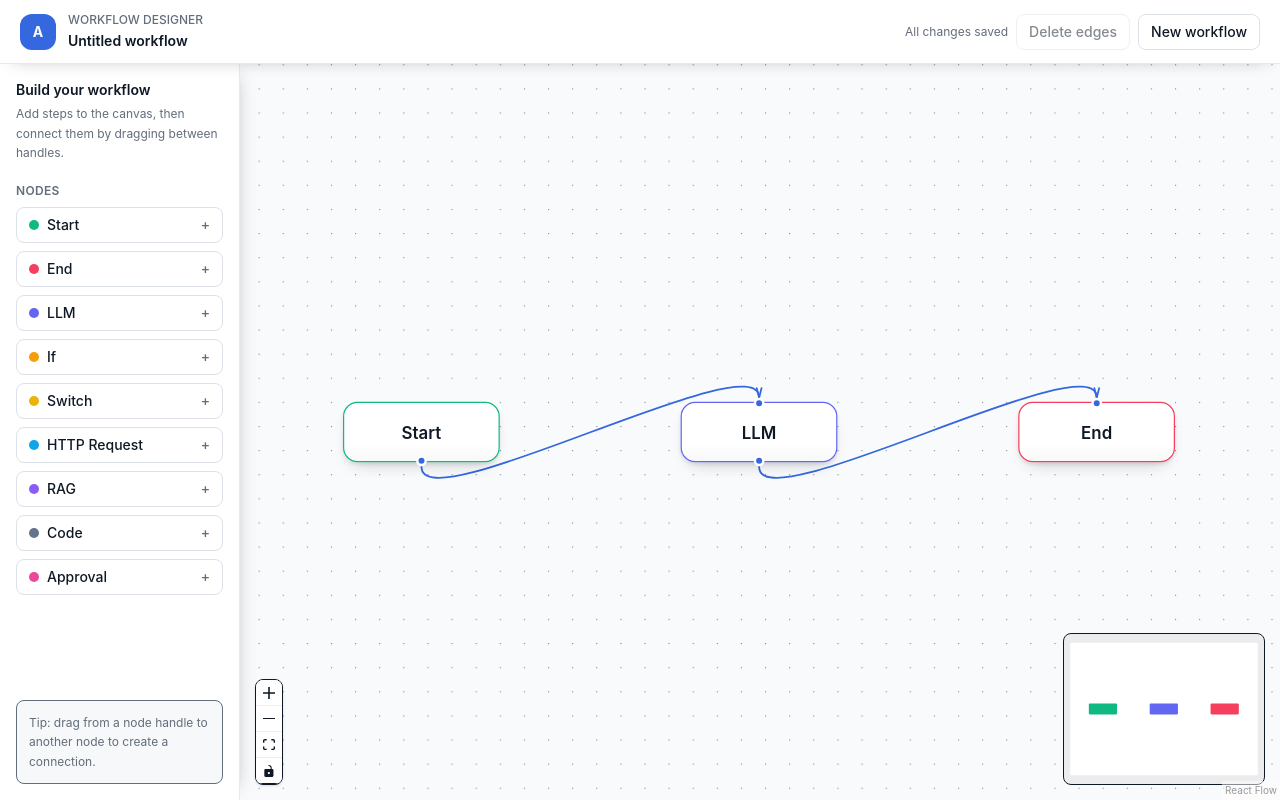
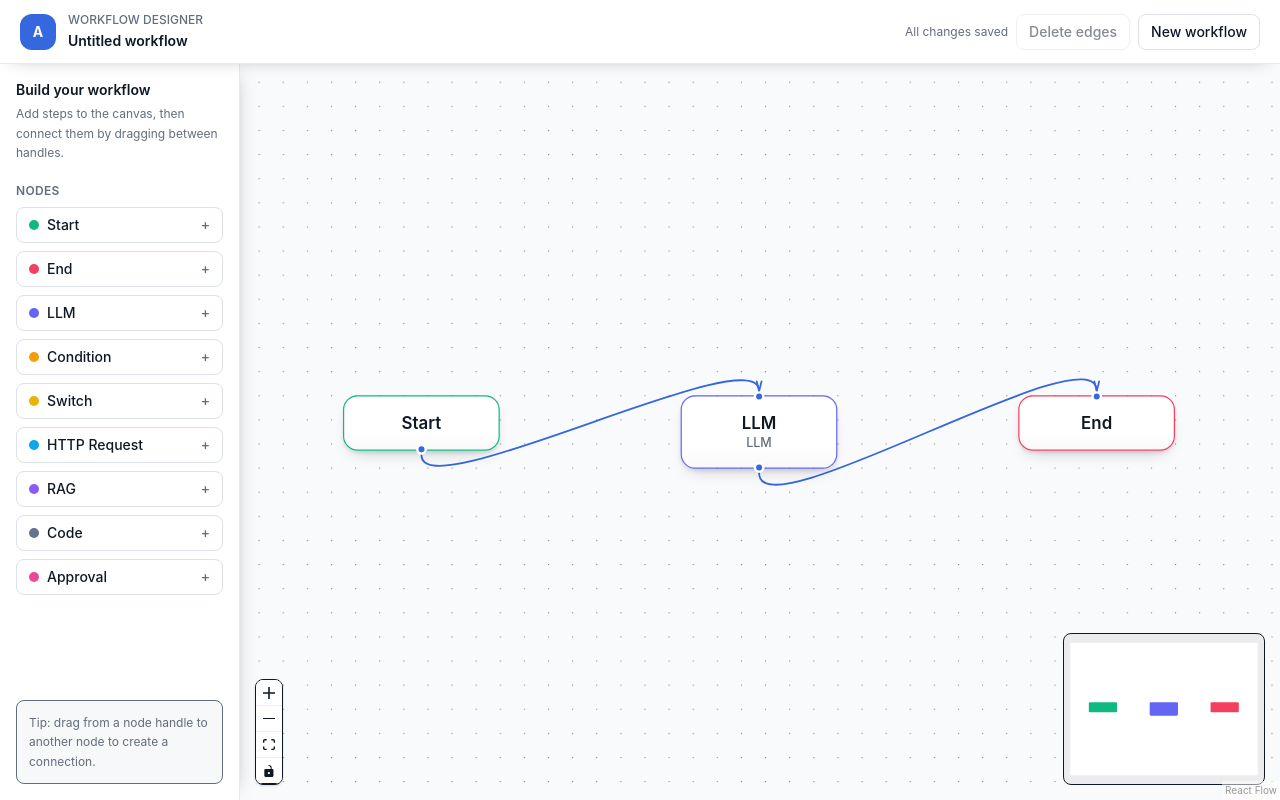
Before and after one commit to redcanda/agentic-workflow, a React (Vite) app in the folder apps/designer/: page / in a window 1280 px wide. Built offline with nearby package versions, Linux system fonts and the light colour scheme.

Commit message:
more changes

```diff
--- a/apps/designer/src/components/nodes/registry.ts
+++ b/apps/designer/src/components/nodes/registry.ts
@@ -99,7 +99,7 @@ export const NODE_DEFINITIONS: Record<WorkflowNodeType, NodeDefinition> = {
   },
   condition: {
     type: 'condition',
-    label: 'If',
+    label: 'Condition',
     description: 'Branch based on a condition',
     color: '#f59e0b',
     config: { expression: '' },
--- a/apps/designer/src/components/nodes/workflow-canvas-node.css
+++ b/apps/designer/src/components/nodes/workflow-canvas-node.css
@@ -1,6 +1,20 @@
+.workflow-canvas-node-content {
+  display: flex;
+  flex-direction: column;
+  gap: 0.15rem;
+  text-align: center;
+}
+
 .workflow-canvas-node-label {
   display: block;
-  text-align: center;
+  line-height: 1.2;
+}
+
+.workflow-canvas-node-type {
+  color: var(--muted-foreground);
+  font-size: 0.65rem;
+  font-weight: 500;
+  line-height: 1.2;
 }
 
 .workflow-canvas-output {
--- a/apps/designer/src/components/nodes/workflow-canvas-node.tsx
+++ b/apps/designer/src/components/nodes/workflow-canvas-node.tsx
@@ -6,7 +6,7 @@ import {
   type Node as FlowNode,
   type NodeProps,
 } from '@xyflow/react';
-import { getNodeOutputs } from './registry';
+import { getNodeOutputs, NODE_DEFINITIONS } from './registry';
 import type { WorkflowNodeData } from './node';
 import './workflow-canvas-node.css';
 
@@ -15,6 +15,7 @@ type WorkflowCanvasFlowNode = FlowNode<WorkflowNodeData, 'workflow'>;
 export function WorkflowCanvasNode({ id, data }: NodeProps<WorkflowCanvasFlowNode>) {
   const updateNodeInternals = useUpdateNodeInternals();
   const outputs = getNodeOutputs(data.nodeType, data.config);
+  const definition = NODE_DEFINITIONS[data.nodeType];
   const outputHandleKey = outputs.map((output) => output.id).join('\0');
 
   useLayoutEffect(() => {
@@ -26,7 +27,12 @@ export function WorkflowCanvasNode({ id, data }: NodeProps<WorkflowCanvasFlowNod
       {data.nodeType !== 'start' && (
         <Handle aria-label="Input" position={Position.Top} type="target" />
       )}
-      <span className="workflow-canvas-node-label">{data.label}</span>
+      <div className="workflow-canvas-node-content">
+        <span className="workflow-canvas-node-label">{data.label}</span>
+        {data.nodeType !== 'start' && data.nodeType !== 'end' && (
+          <span className="workflow-canvas-node-type">{definition.label}</span>
+        )}
+      </div>
       {outputs.map((output, index) => {
         const left = `${((index + 1) / (outputs.length + 1)) * 100}%`;
 
```
Also changed, not shown: 1 other file (tests, documents, lock files or other folders).
